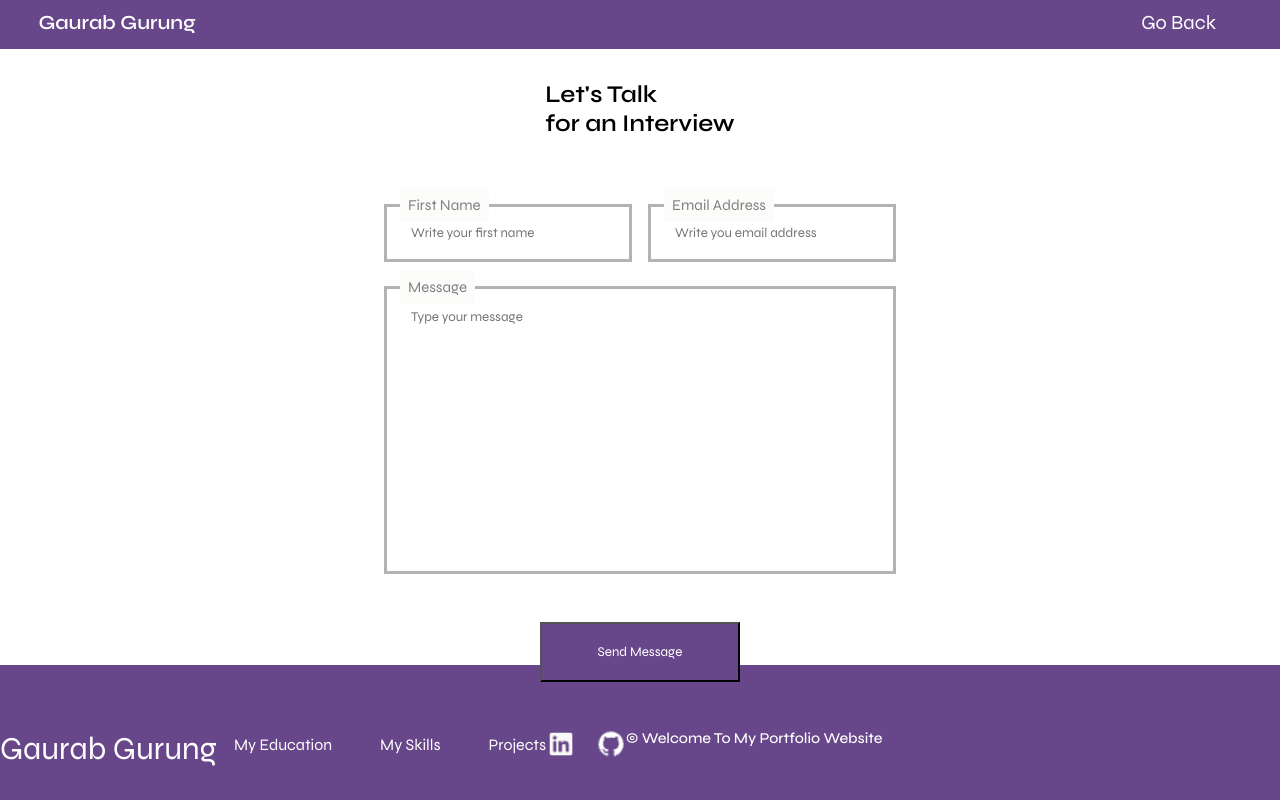
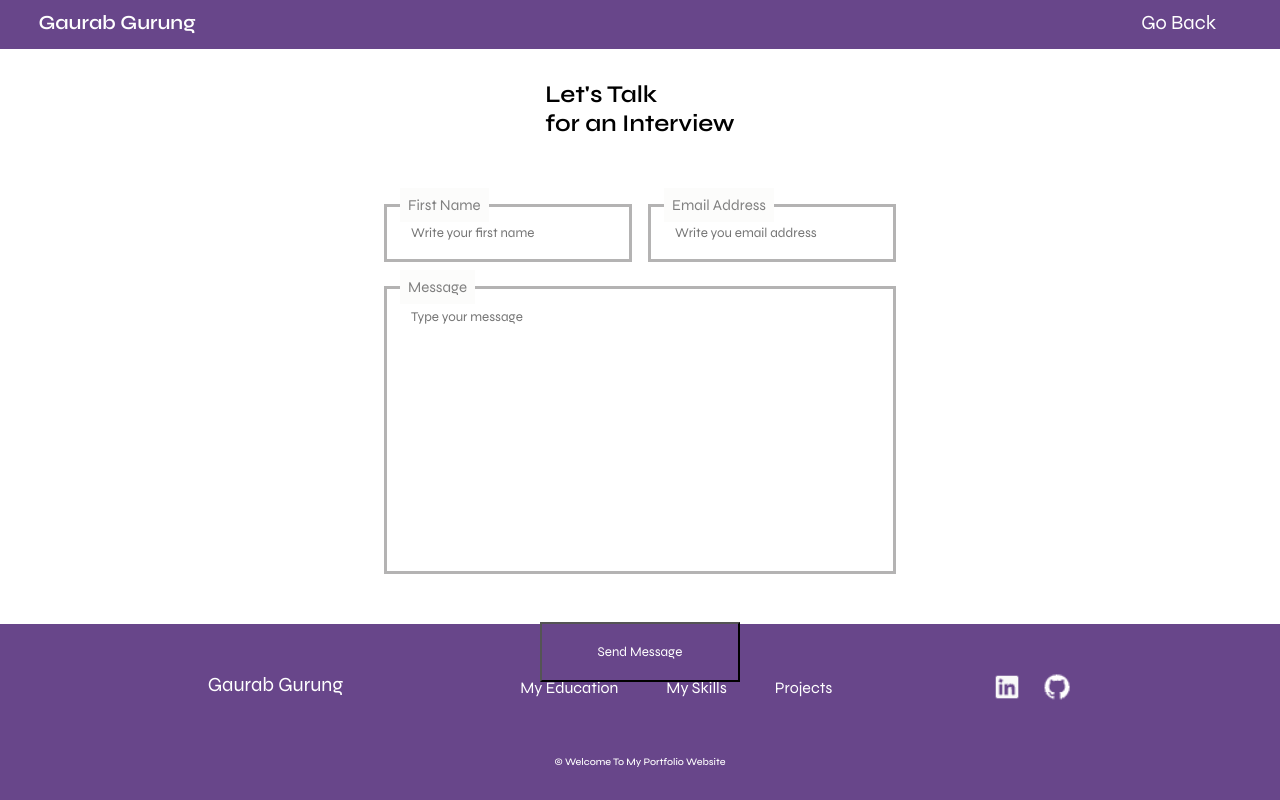
Before and after one commit to GaurabGurung/My-PortFolio, a React (Vite) app: page /contact in a window 1280 px wide. Built offline with nearby package versions, Linux system fonts and the light colour scheme.

Commit message:
added some update

```diff
--- a/src/components/footer/footer.jsx
+++ b/src/components/footer/footer.jsx
@@ -4,6 +4,7 @@ import linkedin from "../../assets/social/linkedin.png";
 
 const Footer = () => {
   return (
+    <div className={styles.wholePage}>
       <div className={styles.footer__container}>
         <a href="/" className={styles.footer__logo}>
           Gaurab Gurung
@@ -42,6 +43,7 @@ const Footer = () => {
             <img src={github} alt="github icon" />
           </a>
         </div>
+      </div>
       <span className={styles.footer__copy}>
         &#169; Welcome To My Portfolio Website
       </span>
--- a/src/components/footer/footer.module.css
+++ b/src/components/footer/footer.module.css
@@ -1,17 +1,21 @@
 @import "../../vars.css";
-
+.wholePage {
+  margin-top: auto;
+  background-color: var(--color-dark);
+  padding-block: 3rem 2rem;
+  display: flex;
+  flex-direction: column;
+  align-items: center;
+}
 .footer__container {
-  background-color: var(--color-dark);
-  padding-block: 4rem 2rem;
   /* padding-top: 10px; */
   color: white;
   text-align: center;
   margin-bottom: 0;
-  /* background-color: red; */
+
   display: flex;
   flex-direction: column;
   row-gap: 30px;
-  margin-top: auto;
 }
 
 .footer__link,
@@ -33,7 +37,7 @@
 
 .footer__logo {
   text-decoration: none;
-  font-size: 32px;
+  font-size: 20px;
   justify-self: center;
   /* background-color: grey; */
 }
@@ -59,13 +63,21 @@
 }
 
 .footer__copy {
-  font-size: 15px;
+  font-size: 10px;
   font-weight: 500;
+  margin-top: 50px;
+  color: white;
 }
 
-@media screen and (min-width: 830px) {
+@media screen and (min-width: 885px) {
   .footer__container {
     flex-direction: row;
     margin-top: auto;
   }
+  .footer__container {
+    column-gap: 160px;
+  }
+  .footer__logo {
+    padding-right: auto;
+  }
 }
--- a/src/components/hero/hero.jsx
+++ b/src/components/hero/hero.jsx
@@ -14,7 +14,7 @@ export const Hero = () => {
           href="mailto:gaurabgurung181@gmail.com"
           className={styles.containerBtn}
         >
-          Download Resume
+          Download CV
         </a>
       </div>
       <img src={HeroImg} alt="Hero image" className={styles.heroImg} />
--- a/src/components/scroll-up/scroll-up.jsx
+++ b/src/components/scroll-up/scroll-up.jsx
@@ -3,7 +3,7 @@ import ArrowUp from "../../assets/nav/arrow-up.png";
 const ScrollUp = () => {
   return (
     <div>
-      <a href="">
+      <a href="" className={styles.arrow}>
         <img src={ArrowUp} alt="" />
       </a>
     </div>
--- a/src/components/scroll-up/scroll-up.module.css
+++ b/src/components/scroll-up/scroll-up.module.css
@@ -0,0 +1,3 @@
+.arrow {
+  position: relative;
+}
```
Lines whose indentation alone changed are shown as unchanged.
